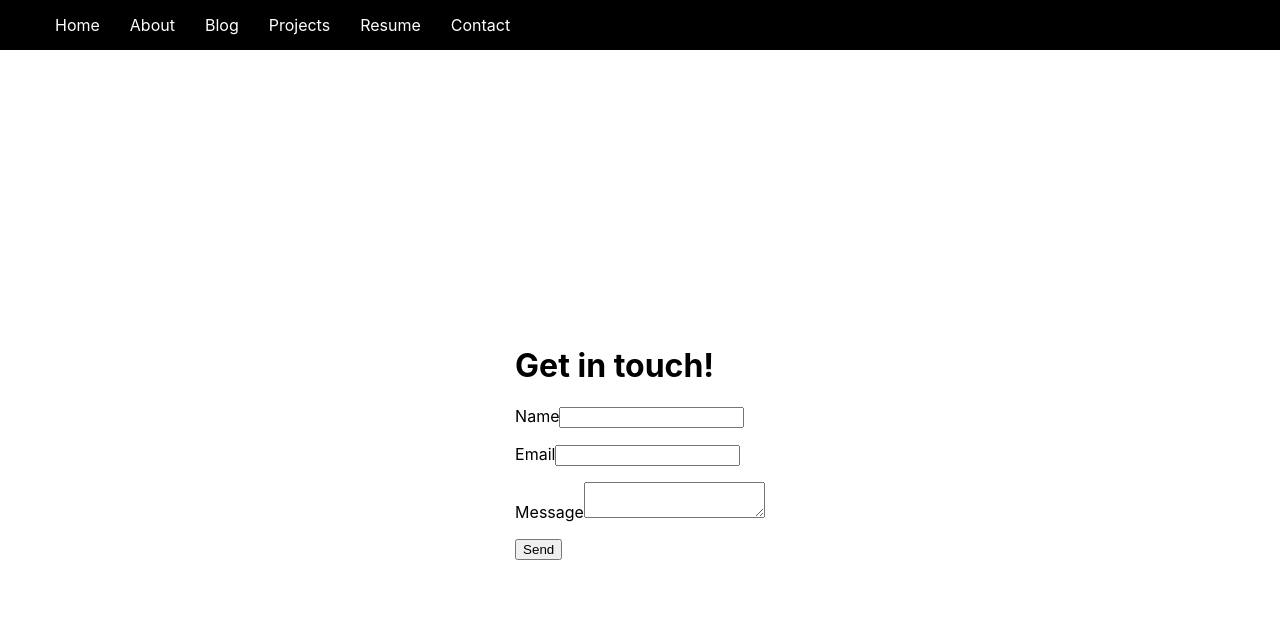
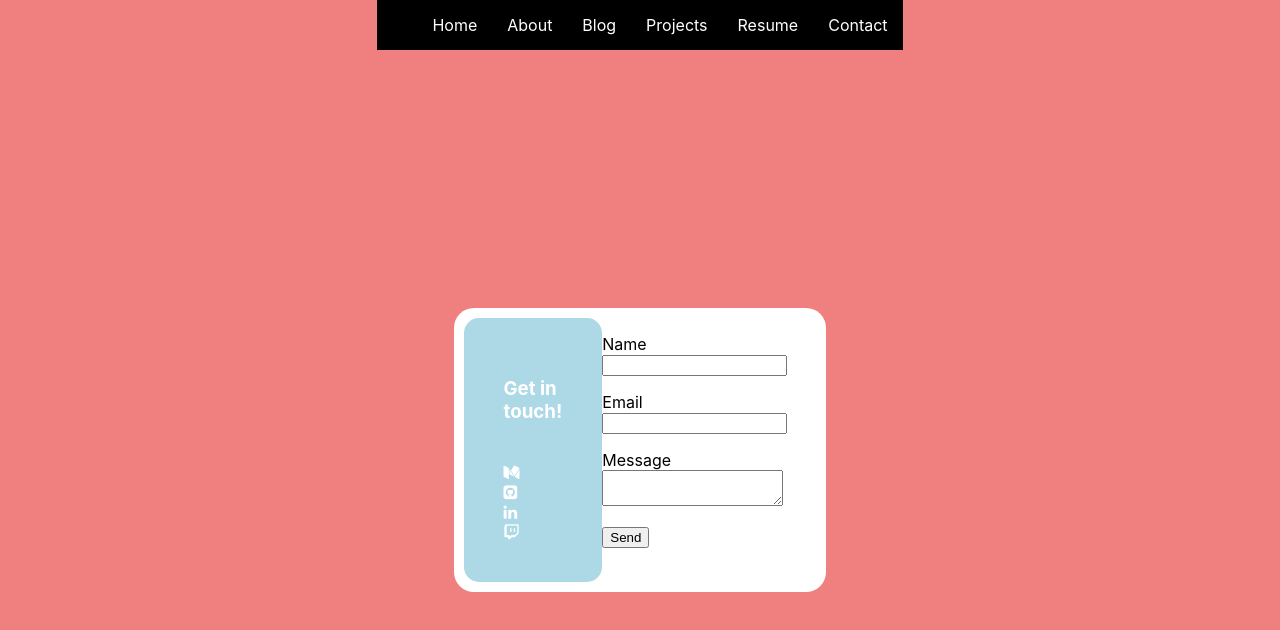
Before and after one commit to skuttenkuler/sk-nextjs-portfolio, a Next.js app: page /contact in a window 1280 px wide. Shown: the top 630 px of the page. Built offline with nearby package versions, Linux system fonts and the light colour scheme.

Commit message:
social icons, main sass file for global

```diff
--- a/pages/_app.js
+++ b/pages/_app.js
@@ -1,7 +1,7 @@
 import Layout from '../components/Layout'
 
 import '../styles/globals.css'
-
+import '../styles/main.scss'
 function MyApp({ Component, pageProps }) {
   return (
   <Layout>
--- a/pages/contact.js
+++ b/pages/contact.js
@@ -1,10 +1,40 @@
 import ContactForm from "../components/ContactForm"
+import styles from '../styles/Contact.module.css';
+
 
 const Contact = () => {
 
     return(
-        <div>
-        <h1>Get in touch!</h1>
+        <div className={styles.contactContainer}>
+            <div className={styles.contactInfo}>
+                <h3>Get in touch!</h3>
+                <div className={styles.socialMedia}>
+                    <a href="#" className={styles.icon}>
+                    <i class="fa fa-instagram-square" aria-hidden="true"></i>
+                    </a>
+                </div>
+                <div className={styles.socialMedia}>
+                    <a href="#" className={styles.icon}>
+                        <i class="fa fa-medium" aria-hidden="true"></i>
+                    </a>
+                </div>
+                <div className={styles.socialMedia}>
+                    <a href="#" className={styles.icon}>
+                        <i class="fa fa-github-square" aria-hidden="true"></i>
+                    </a>
+                </div>
+                <div className={styles.socialMedia}>
+                    <a href="#" className={styles.icon}>
+                        <i class="fa fa-linkedin" aria-hidden="true"></i>
+                    </a>
+                </div>
+                <div className={styles.socialMedia}>
+                    <a href="#" className={styles.icon}>
+                        <i class="fa fa-twitch" aria-hidden="true"></i>
+                    </a>
+                </div>
+            </div>
+
 
         <ContactForm/>
         </div>
--- /dev/null
+++ b/styles/Contact.module.css
@@ -0,0 +1,23 @@
+
+.contactContainer{
+    width:80%;
+    border-radius: 20px;
+    overflow: hidden;
+    padding:10px;
+    display: flex;
+    background:white;
+}
+.contactInfo{
+    background: lightblue;
+    border-radius: 15px;
+    flex: 0 1 40%;
+    padding:40px;
+    color: white;
+    display: flex;
+    flex-direction: column;
+}
+.h3{
+    font-size: 2rem;
+    font-weight: 500;
+    margin:0;
+}
--- /dev/null
+++ b/styles/main.scss
@@ -0,0 +1,7 @@
+body{
+        background:lightcoral;
+        display:flex;
+        flex-direction: column;
+        justify-content: center;
+        align-items: center;
+    }
```
Also changed, not shown: styles/contact.scss (deleted).
